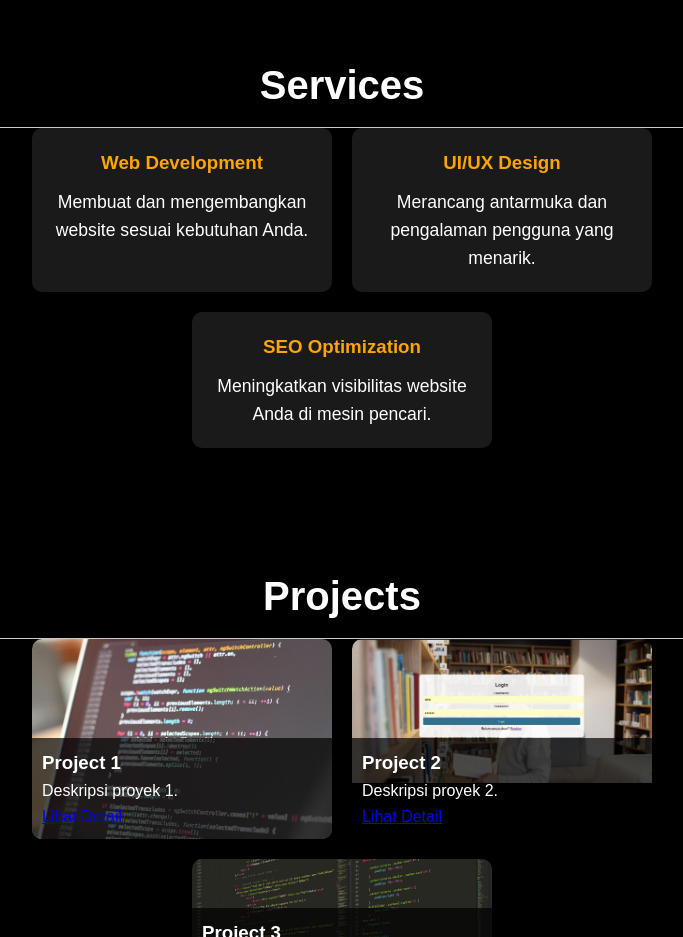
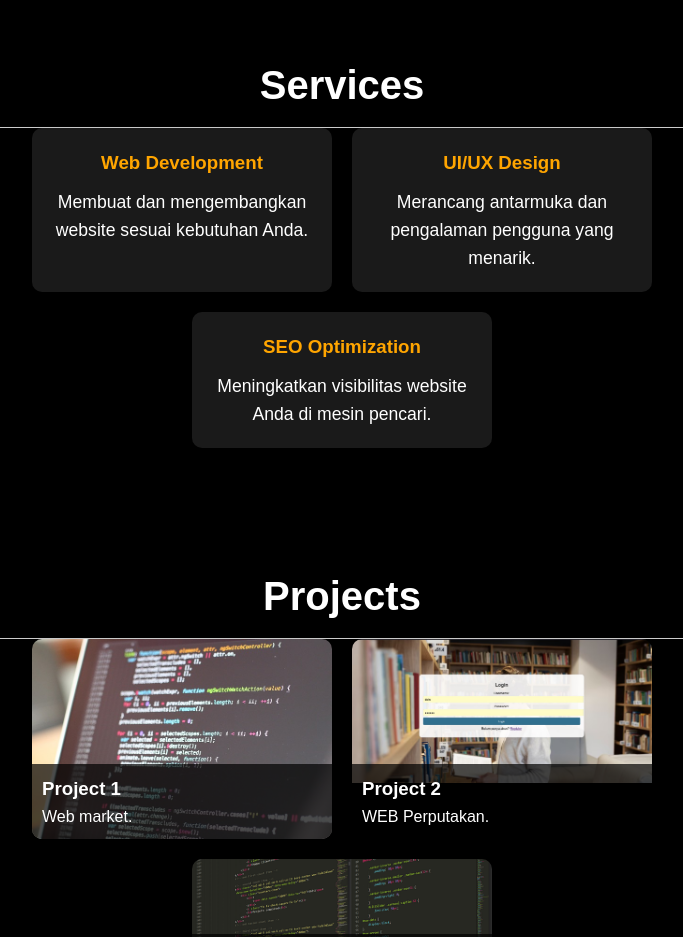
Before and after one commit to Dicky0005/portofolio, a plain HTML site: page index.html in a window 1280 px wide. Shown: the part 1863-2800 px from the top of the page, without its empty margins (298-981 px from the left). Drawn offline with Linux system fonts and the light colour scheme.

Commit message:
Update index.html

```diff
--- a/index.html
+++ b/index.html
@@ -268,10 +268,10 @@
             <ul>
                 <li><a href="#about">About</a></li>
                 <li><a href="#projects">Projects</a></li>
+                <li><a href="#skills">Skills</a></li>
+                 <li><a href="#services">Services</a></li>
+                 <li><a href="#cv">CV</a></li>
                 <li><a href="#contact">Contact</a></li>
-                <li><a href="#cv">CV</a></li>
-                <li><a href="#services">Services</a></li>
-                <li><a href="#skills">Skills</a></li>
             </ul>
         </nav>
     </header>
@@ -365,24 +365,21 @@
                 <img src="p3.jpg" alt="Project 1">
                 <div class="project-info">
                     <h3>Project 1</h3>
-                    <p>Deskripsi proyek 1.</p>
-                    <a href="#">Lihat Detail</a>
+                    <p>Web market.</p>
                 </div>
             </div>
             <div class="project-item">
                 <img src="p1.jpg" alt="Project 2">
                 <div class="project-info">
                     <h3>Project 2</h3>
-                    <p>Deskripsi proyek 2.</p>
-                    <a href="#">Lihat Detail</a>
+                    <p>WEB Perputakan.</p>
                 </div>
             </div>
             <div class="project-item">
                 <img src="p2.webp" alt="Project 3">
                 <div class="project-info">
                     <h3>Project 3</h3>
-                    <p>Deskripsi proyek 3.</p>
-                    <a href="#">Lihat Detail</a>
+                    <p>Web Restoran.</p>
                 </div>
             </div>
         </div>
```
